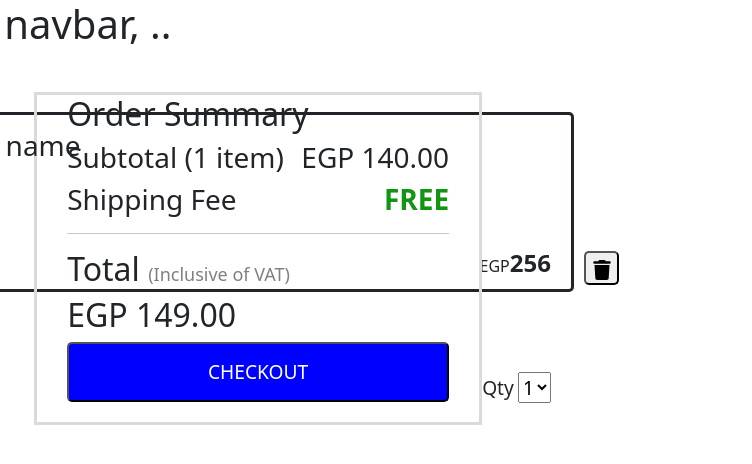
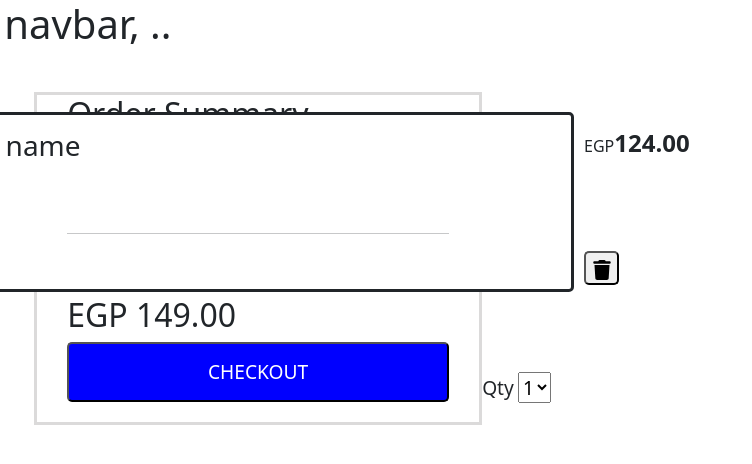
Before and after one commit to MaNn0/E-Commerce-Vanilla-ITI, a website built with Vite: page src/Pages/Cart/cart.html in a window 1280 px wide. Shown: the full height of the page, 194-946 px from the left. Built offline with nearby package versions, Linux system fonts and the light colour scheme.

Commit message:
cart gui 4

```diff
--- a/src/Pages/Cart/cart.css
+++ b/src/Pages/Cart/cart.css
@@ -1,3 +1,6 @@
+:root{
+    font-family: "Roboto", system-ui, Avenir, Helvetica, Arial, sans-serif;
+}
 body{
     margin: 40px;
     background-color: #f3f4f8;
@@ -12,6 +15,7 @@ body{
     height: 180px;
     background-color: white;
     border-radius: 5px;;
+    position:relative;
 
 }
 .cartItem h3{
@@ -37,9 +41,10 @@ body{
     margin-top: 3px;
 }
 .total{
-    float: right;
-    margin-top: -40px;
-    margin-right: 20px;
+
+    margin-top: -160px;
+    margin-left: 775px;
+    position: absolute;
 }
 .price{
     font-weight: bolder;
--- a/src/Pages/Cart/cart.html
+++ b/src/Pages/Cart/cart.html
@@ -24,7 +24,7 @@
             <h3>item name</h3>
             <button class="removeButton"><img src="./images/trash-solid.svg" width="20px" height="20px"></button>
             <div class="total">
-                <span class="currency">EGP</span><span class="price">256</span>
+                <span class="currency">EGP</span><span class="price">124.00</span>
             </div>
             <div class="itemCount">
                 <label for="qty">Qty </label>
@@ -39,7 +39,7 @@
     </div>
     <div class="orderSummary">
         <h2>Order Summary</h2>
-        <h3 class="subTotal">Subtotal (1 item) <span>EGP 140.00</span></h3>
+        <h3 class="subTotal">Subtotal (1 item) <span>EGP 149.00</span></h3>
         <h3 class="shippingFee">Shipping Fee <span>FREE</span></h3>
         <hr>
         <h2>Total <span>(Inclusive of VAT)</span></h2>
```
